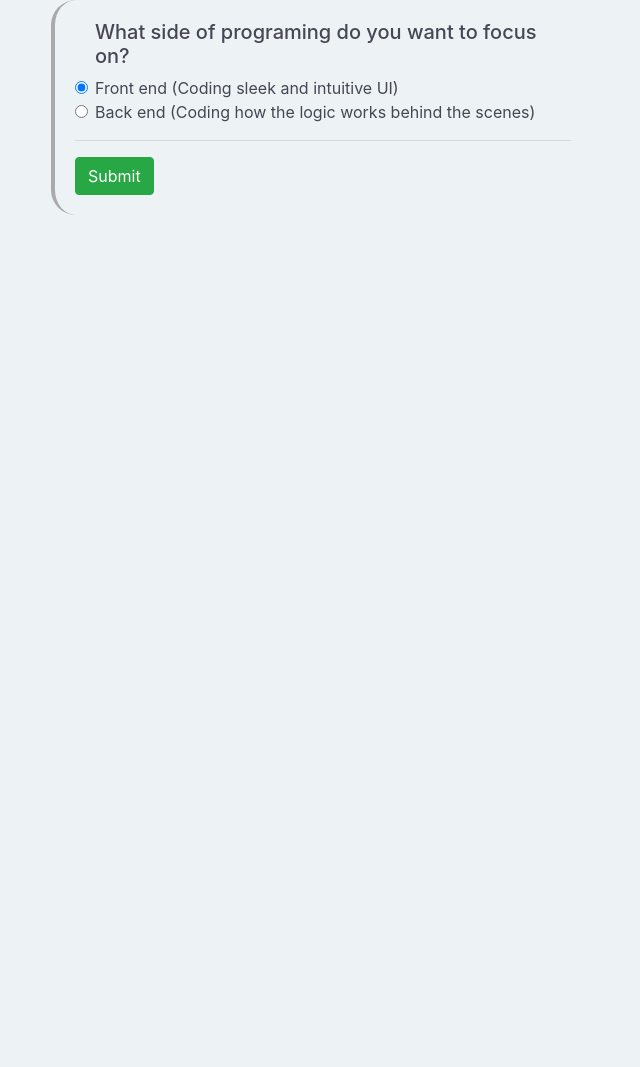
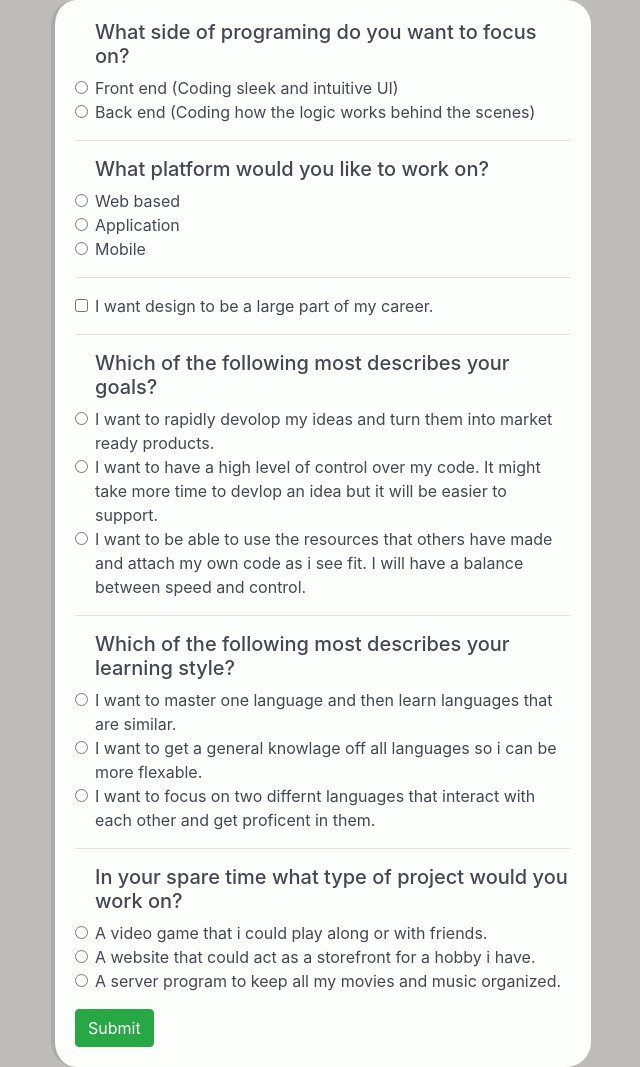
Before and after one commit to FluentZap/CodeLanguageChooser, a plain HTML site: page index.html in a window 1280 px wide. Shown: the whole page, without its empty margins (319-959 px from the left). Before the commit the page ends 800 px from the top, so only its background shows below. Drawn offline with Linux system fonts and the light colour scheme.

Commit message:
add questions and content for questions

```diff
--- a/css/styles.css
+++ b/css/styles.css
@@ -2,7 +2,7 @@
 font-family: 'Amiri', serif; */
 
 body {
-  background-color: #edf2f4;
+  background-color: #bebbbb;
   color: #464655;
 
 }
@@ -15,7 +15,7 @@ body {
   border-left: 4px solid #AAAAAA;
   padding: 20px;
   border-radius: 25px;
-  background-color: #edf2f4;
+  background-color: #FBFEFB;
 }
 
 
--- a/index.html
+++ b/index.html
@@ -1,5 +1,6 @@
 <!DOCTYPE html>
 <html lang="en" dir="ltr">
+
 <head>
   <meta charset="utf-8">
   <link href="https://fonts.googleapis.com/css?family=Amiri|Indie+Flower" rel="stylesheet">
@@ -11,25 +12,116 @@
   <script src="js/scripts.js" type="text/javascript"></script>
   <title>Language of choice</title>
 </head>
+
 <body>
   <div class="container">
     <div class="row justify-content-md-center">
       <div class="col-md-6">
         <form id="form-language-test" action="index.html" method="post">
+          <div class="form-group">
             <div class="form-check">
-              <h5 for="exampleFormControlSelect1">What side of programing do you want to focus on?</h5>
-              <input class="form-check-input" type="radio" name="exampleRadios" id="exampleRadios1" value="option1" checked>
+              <h5>What side of programing do you want to focus on?</h5>
+              <input class="form-check-input" type="radio" name="form-frontback" id="form-frontend" value="option1">
               <label class="form-check-label" for="exampleRadios1">
                 Front end (Coding sleek and intuitive UI)
               </label>
             </div>
             <div class="form-check">
-              <input class="form-check-input" type="radio" name="exampleRadios" id="exampleRadios2" value="option2">
+              <input class="form-check-input" type="radio" name="form-frontback" id="form-backend" value="option2">
               <label class="form-check-label" for="exampleRadios2">
                 Back end (Coding how the logic works behind the scenes)
               </label>
             </div>
             <hr>
+            <div class="form-check">
+              <h5>What platform would you like to work on?</h5>
+              <input class="form-check-input" type="radio" name="form-platform" id="form-webbased" value="option1">
+              <label class="form-check-label" for="exampleRadios1">
+                Web based
+              </label>
+            </div>
+            <div class="form-check">
+              <input class="form-check-input" type="radio" name="form-platform" id="form-application" value="option2">
+              <label class="form-check-label" for="exampleRadios2">
+                Application
+              </label>
+            </div>
+            <div class="form-check">
+              <input class="form-check-input" type="radio" name="form-platform" id="form-mobile" value="option3">
+              <label class="form-check-label" for="exampleRadios2">
+                Mobile
+              </label>
+            </div>
+            <hr>
+            <div class="form-check">
+              <input class="form-check-input" type="checkbox" id="form-design">
+              <label class="form-check-label" for="form-design">
+                I want design to be a large part of my career.
+              </label>
+            </div>
+            <hr>
+
+            <div class="form-check">
+              <h5>Which of the following most describes your goals?</h5>
+              <input class="form-check-input" type="radio" name="form-goals" id="form-rapid" value="option1">
+              <label class="form-check-label" for="exampleRadios1">
+                I want to rapidly devolop my ideas and turn them into market ready products.
+              </label>
+            </div>
+            <div class="form-check">
+              <input class="form-check-input" type="radio" name="form-goals" id="form-control" value="option2">
+              <label class="form-check-label" for="exampleRadios2">
+                I want to have a high level of control over my code. It might take more time to devlop an idea but it will be easier to support.
+              </label>
+            </div>
+            <div class="form-check">
+              <input class="form-check-input" type="radio" name="form-goals" id="form-flexable" value="option3">
+              <label class="form-check-label" for="exampleRadios2">
+                I want to be able to use the resources that others have made and attach my own code as i see fit. I will have a balance between speed and control.
+              </label>
+            </div>
+            <hr>
+            <div class="form-check">
+              <h5>Which of the following most describes your learning style?</h5>
+              <input class="form-check-input" type="radio" name="form-language" id="form-master" value="option1">
+              <label class="form-check-label" for="exampleRadios1">
+                I want to master one language and then learn languages that are similar.
+              </label>
+            </div>
+            <div class="form-check">
+              <input class="form-check-input" type="radio" name="form-language" id="form-all" value="option2">
+              <label class="form-check-label" for="exampleRadios2">
+                I want to get a general knowlage off all languages so i can be more flexable.
+              </label>
+            </div>
+            <div class="form-check">
+              <input class="form-check-input" type="radio" name="form-language" id="form-two" value="option3">
+              <label class="form-check-label" for="exampleRadios2">
+                I want to focus on two differnt languages that interact with each other and get proficent in them.
+              </label>
+            </div>
+            <hr>
+            <div class="form-check">
+              <h5>In your spare time what type of project would you work on?</h5>
+              <input class="form-check-input" type="radio" name="form-hobby" id="form-videogame" value="option1">
+              <label class="form-check-label" for="exampleRadios1">
+                A video game that i could play along or with friends.
+              </label>
+            </div>
+            <div class="form-check">
+              <input class="form-check-input" type="radio" name="form-hobby" id="form-storefront" value="option2">
+              <label class="form-check-label" for="exampleRadios2">
+                A website that could act as a storefront for a hobby i have.
+              </label>
+            </div>
+            <div class="form-check">
+              <input class="form-check-input" type="radio" name="form-hobby" id="form-server" value="option3">
+              <label class="form-check-label" for="exampleRadios2">
+                A server program to keep all my movies and music organized.
+              </label>
+            </div>
+
+          </div>
           <button type="submit" class="btn btn-success">Submit</button>
         </form>
       </div>
@@ -44,11 +136,14 @@
       <div class="row justify-content-md-center">
         <div class="col-md-4">
           <h1>Ruby</h1>
-            <p>Ruby is a favorite language of developers building interactive web applications. If an app involves users creating accounts, entering information, and interacting with dynamic content, there's a good chance it is built with Ruby. Ruby became popular because the Rails framework, which is written with Ruby, simplified many of the common tasks associated with building web applications. It's most popular with startups and smaller companies who are looking to build their product quickly.</p>
+          <p>Ruby is a favorite language of developers building interactive web applications. If an app involves users creating accounts, entering information, and interacting with dynamic content, there's a good chance it is built with Ruby. Ruby
+            became popular because the Rails framework, which is written with Ruby, simplified many of the common tasks associated with building web applications. It's most popular with startups and smaller companies who are looking to build their
+            product quickly.</p>
         </div>
       </div>
     </div>
 
   </div>
 </body>
+
 </html>
```
Lines whose indentation alone changed are shown as unchanged.
